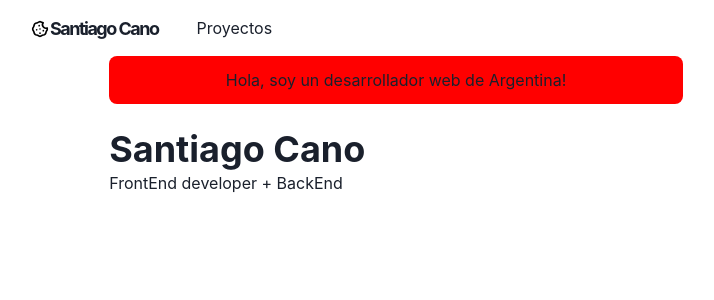
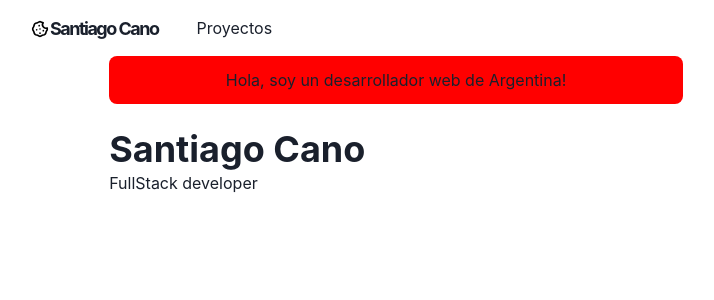
Before and after one commit to santicano2/santiPortfolio, a Next.js app: page / in a window 1280 px wide. Shown: the top 300 px of the page, without its empty margins (244-958 px from the left). Built offline with nearby package versions, Linux system fonts and the light colour scheme.

Commit message:
cambiando texto

```diff
--- a/pages/index.js
+++ b/pages/index.js
@@ -12,7 +12,7 @@ const Page = () => {
           <Heading as="h2" variant="page-title">
             Santiago Cano
           </Heading>
-          <p>FrontEnd developer + BackEnd</p>
+          <p>FullStack developer</p>
         </Box>
       </Box>
     </Container>
```
